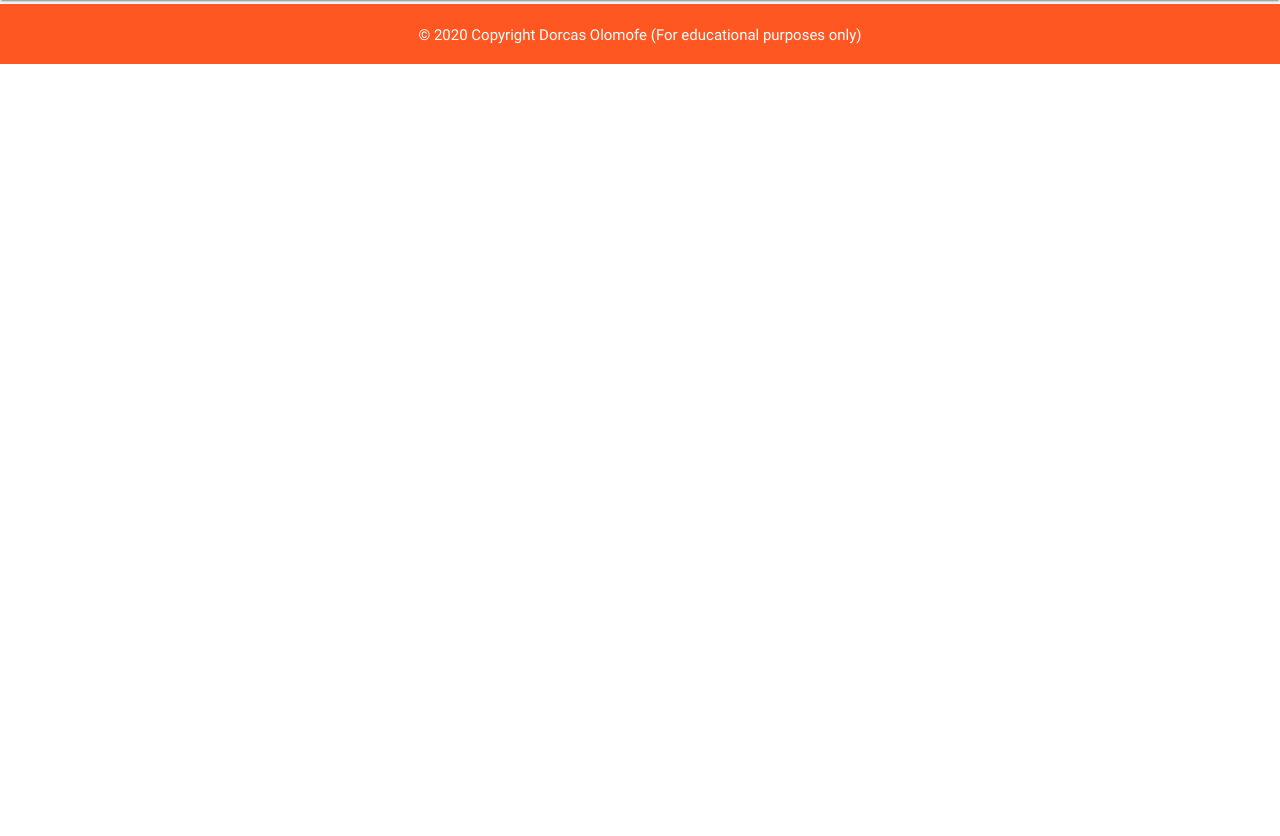
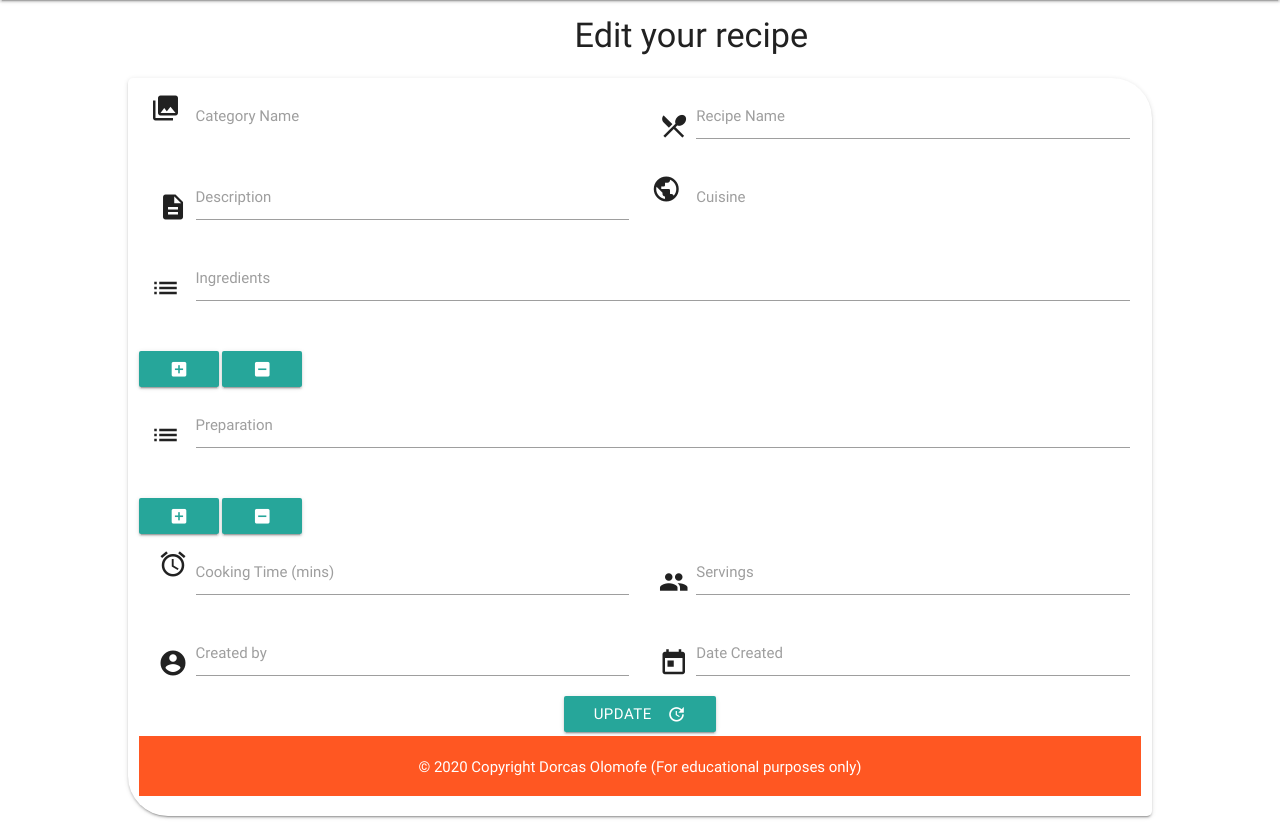
Before and after one commit to Dorcas-Amoo/ms3-project-arikescookbook, a Flask app: template templates/editrecipe.html in a window 1280 px wide. Shown: the part 83-919 px from the top of the page. Before the commit the page ends 147 px from the top, so only its background shows below. Run offline with Flask 2, Linux system fonts and the light colour scheme; the template is opened without the code that fills it, so the values that code supplies are empty; some libraries are stand-ins or nearby versions.

Commit message:
Added update details to editrecipe.html

```diff
--- a/templates/editrecipe.html
+++ b/templates/editrecipe.html
@@ -1,3 +1,100 @@
 {% extends "base.html" %} {% block content %}
 
+<h4 class="main-heading center-align">Edit your recipe</h4>
+
+<div class="card">
+    <div class="row center-align">
+        <form class="col s12" method="POST" action="">
+
+            <div class="input-field col s12 m6 left-align dropdown">
+                <i class="material-icons prefix">collections</i>
+                <select id="category_name" name="category_name" class="validate" required>
+                    <option value="" disabled selected></option>
+                    {% for category_name in categories %}
+                        <option value="{{ category_name }}">{{ categories.category_name }}</option>
+                    {% endfor %}
+                </select>
+                <label for="category_name">Category Name</label>
+            </div>
+
+            <div class="input-field col s12 m6 valign-wrapper">
+                <i class="material-icons prefix">local_dining</i>
+                <input id="recipe_name" name="recipe_name" type="text" class="validate" required/>
+                <label for="recipe_name">Recipe Name</label>
+            </div>
+
+            <div class="input-field col s12 m6 valign-wrapper">
+                <i class="material-icons prefix">description</i>
+                <input id="description" name="description" type="text" class="validate" required/>
+                <label for="description">Description</label>
+            </div>
+
+            <div class="input-field col s12 m6 left-align dropdown">
+                <i class="material-icons prefix">public</i>
+                <select id="cuisine" name="cuisine" class="validate" required>
+                    <option value="" disabled selected></option>
+                </select>
+                <label for="cuisine">Cuisine</label>
+            </div>
+
+            <div class="list-item left-align">
+                <div class="ingredients input-field col s12 valign-wrapper">
+                    <i class="material-icons prefix">list</i>
+                    <input id="ingredients" name="ingredients" type="text" class="validate" required/>
+                    <label for="ingredients">Ingredients</label>
+                </div>
+
+                <a id="add-ingredient" class="btn waves-effect add-button">
+                    <i class="material-icons center">add_box</i>
+                </a>
+
+                <a id="remove-ingredient" class="btn waves-effect remove-button">
+                    <i class="material-icons center">indeterminate_check_box</i>
+                </a>
+            </div>
+
+            <div class="list-item left-align">
+                <div class="ingredients input-field col s12 valign-wrapper">
+                    <i class="material-icons prefix">list</i>
+                    <input id="prep" name="prep" type="text" class="validate" required/>
+                    <label for="preparation">Preparation</label>
+                </div>
+
+                <a id="add-prep" class="btn waves-effect add-button">
+                    <i class="material-icons center">add_box</i>
+                </a>
+
+                <a id="remove-prep" class="btn waves-effect remove-button">
+                    <i class="material-icons center">indeterminate_check_box</i>
+                </a>
+            </div>
+
+            <div class="input-field col s12 m6 center-align">
+                <i class="material-icons prefix">alarm</i>
+                <input id="cooking_time" name="cooking_time" type="number" class="validate" min="1" required/>
+                <label for="cooking_time">Cooking Time (mins)</label>
+            </div>
+
+            <div class="input-field col s12 m6 valign-wrapper">
+                <i class="material-icons prefix">group</i>
+                <input id="servings" name="servings" type="number" class="validate" min="1" required/>
+                <label for="servings">Servings</label>
+            </div>
+
+            <div class="input-field col s12 m6 valign-wrapper">
+                <i class="material-icons prefix">account_circle</i>
+                <input id="created_by" name="created_by" type="text" class="validate" required/>
+                <label for="created_by">Created by</label>
+            </div>
+
+            <div class="input-field col s12 m6 valign-wrapper">
+                <i class="material-icons prefix">today</i>
+                <input id="date_created" name="date_created" type="text" class="datepicker" required/>
+                <label for="date_created">Date Created</label>
+            </div>
+
+             <button class="btn waves-effect submit-button" type="submit" name="action">Update
+                <i class="material-icons right">update</i>
+            </button>
+
 {% endblock %}
```
